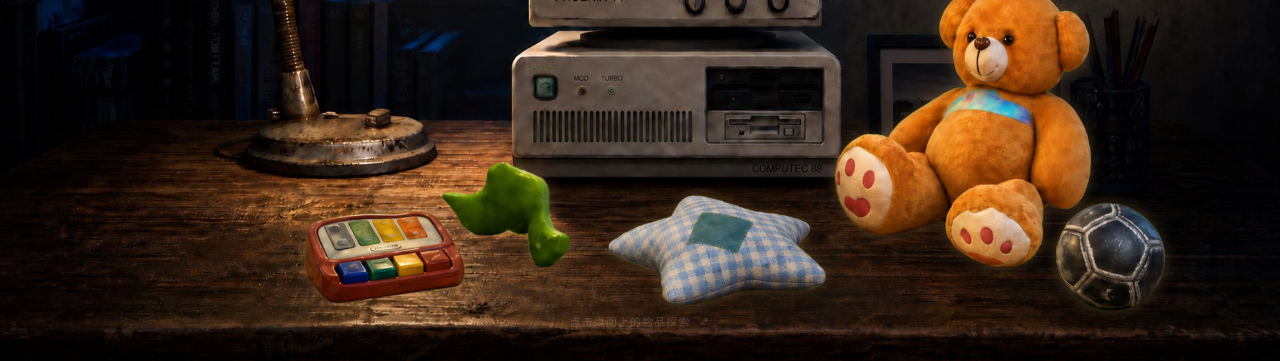
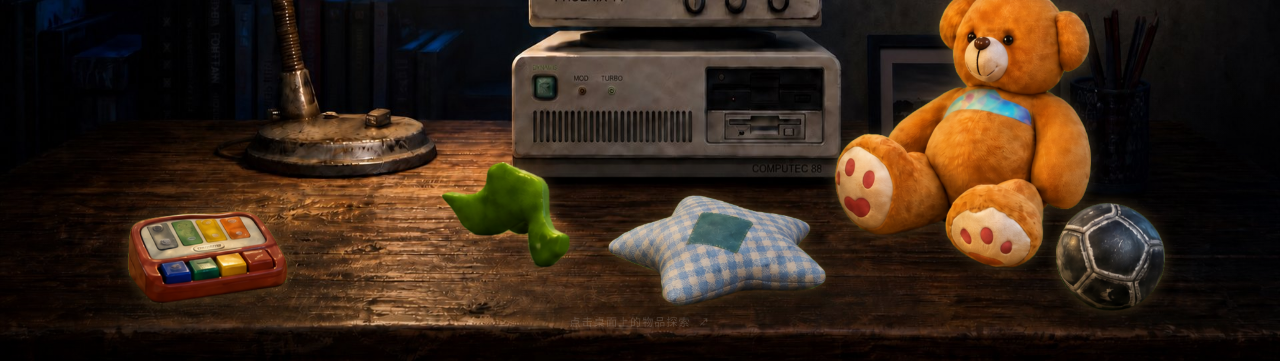
Before and after one commit to kevinlu1212/3d-design-portfolio, a plain HTML site: page index.html in a window 1280 px wide. Shown: the part 439-800 px from the top of the page. Drawn offline with nearby package versions, Linux system fonts and the light colour scheme.

Commit message:
Update style.css

```diff
--- a/style.css
+++ b/style.css
@@ -177,7 +177,7 @@ body {
 
 /* 🧮 Toy 4 — calculator, left desk front */
 #hs-toy4 {
-  left: 23.8%;
+  left: 10%;
   top: 80.5%;
   width: 12.5%;
   height: 13%;
```
